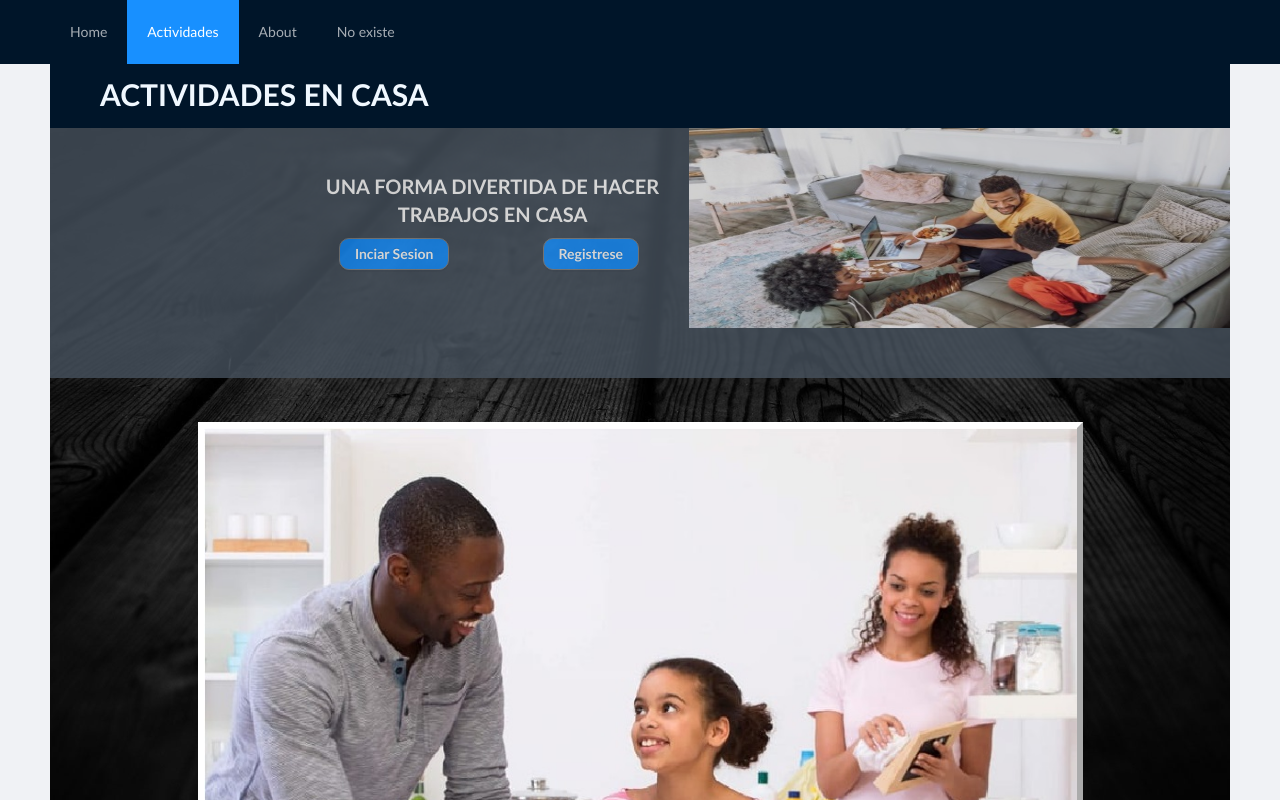
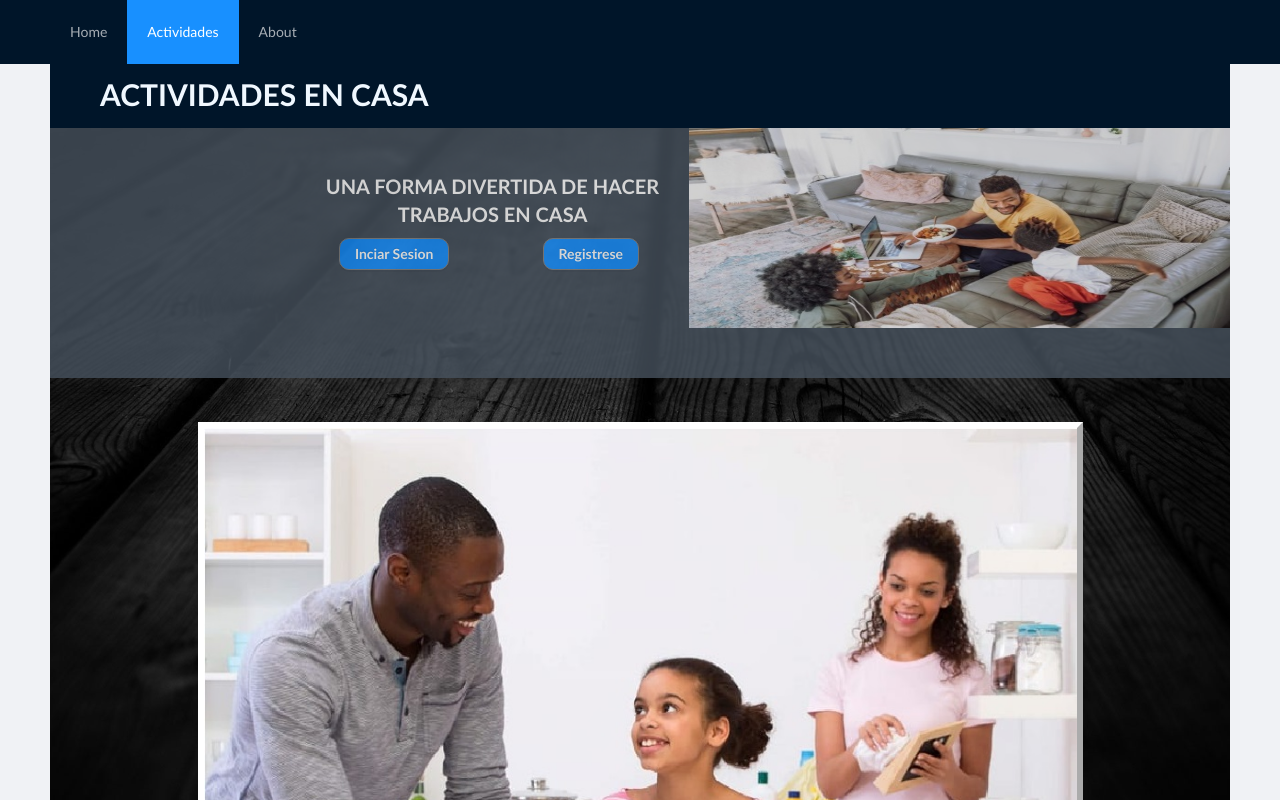
Before and after one commit to DDI-ESFOT/proyecto-semestre-2020b-grupo-3-actividades-en-casa, a React (Create React App) app: page / in a window 1280 px wide. Shown: the top 800 px of the page. Built offline with nearby package versions, Linux system fonts and the light colour scheme; no server answers.

Commit message:
Eliminación Página

```diff
--- a/src/components/MainMenu.js
+++ b/src/components/MainMenu.js
@@ -35,9 +35,6 @@ const MainMenu = () => {
       <Menu.Item key="3">
         <Link to={Routes.ABOUT}>About</Link>
       </Menu.Item>
-      <Menu.Item key="5">
-        <Link to="notexist">No existe</Link>
-      </Menu.Item>
     </Menu>
   );
 };
```
